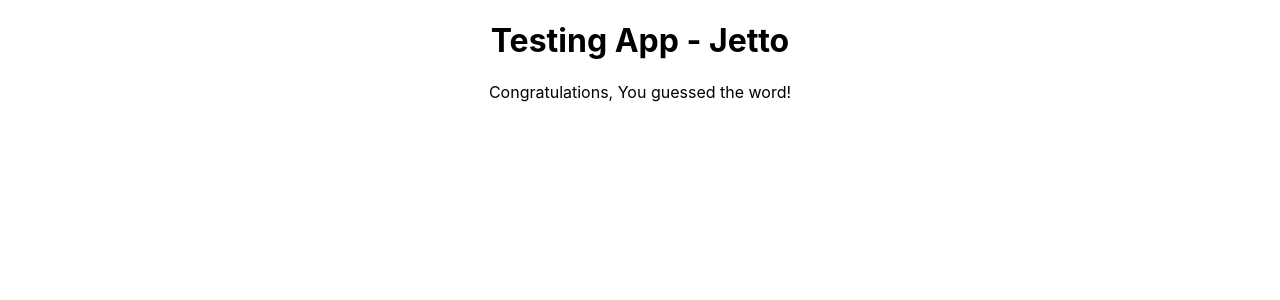
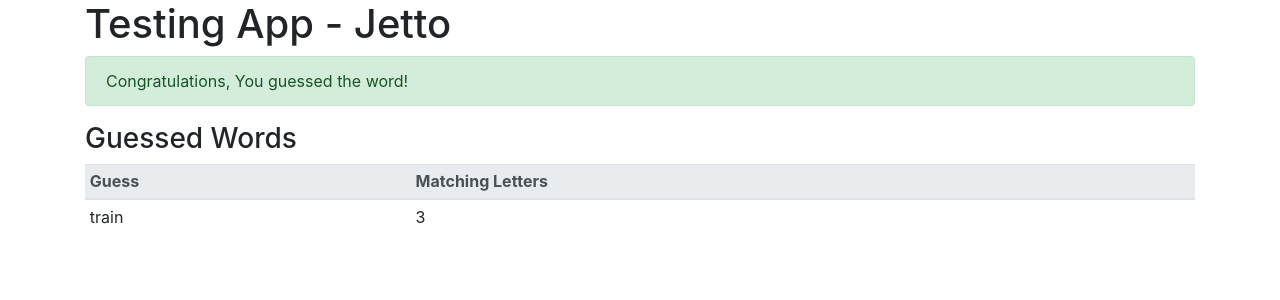
Before and after one commit to rupaklama/testing-demo, a React app: page / in a window 1280 px wide. Shown: the top 300 px of the page. Built offline with nearby package versions, Linux system fonts and the light colour scheme.

Commit message:
created GuessWords test file

```diff
--- a/package.json
+++ b/package.json
@@ -18,6 +18,7 @@
     "babel-plugin-named-asset-import": "^0.3.7",
     "babel-preset-react-app": "^10.0.0",
     "bfj": "^7.0.2",
+    "bootstrap": "^4.5.3",
     "camelcase": "^6.1.0",
     "case-sensitive-paths-webpack-plugin": "2.3.0",
     "css-loader": "4.3.0",
@@ -52,6 +53,7 @@
     "prop-types": "^15.7.2",
     "react": "^17.0.1",
     "react-app-polyfill": "^2.0.0",
+    "react-bootstrap": "^1.4.0",
     "react-dev-utils": "^11.0.0",
     "react-dom": "^17.0.1",
     "react-refresh": "^0.8.3",
--- a/src/App.css
+++ /dev/null
@@ -1,38 +0,0 @@
-.App {
-  text-align: center;
-}
-
-.App-logo {
-  height: 40vmin;
-  pointer-events: none;
-}
-
-@media (prefers-reduced-motion: no-preference) {
-  .App-logo {
-    animation: App-logo-spin infinite 20s linear;
-  }
-}
-
-.App-header {
-  background-color: #282c34;
-  min-height: 100vh;
-  display: flex;
-  flex-direction: column;
-  align-items: center;
-  justify-content: center;
-  font-size: calc(10px + 2vmin);
-  color: white;
-}
-
-.App-link {
-  color: #61dafb;
-}
-
-@keyframes App-logo-spin {
-  from {
-    transform: rotate(0deg);
-  }
-  to {
-    transform: rotate(360deg);
-  }
-}
--- a/src/components/App.js
+++ b/src/components/App.js
@@ -1,12 +1,16 @@
 import React from 'react'
-import '../App.css';
+
 import Congrats from './Congrats';
+import GuessedWords from './GuessedWords';
 
 function App() {
   return (
-    <div className="App">
+    <div className="container">
       <h1>Testing App - Jetto</h1>
       <Congrats success={true} />
+      <GuessedWords guessedWords={[
+        { guessedWord: 'train', letterMatchCount: 3 }
+      ]} />
     </div>
   )
 }
--- a/src/components/Congrats.js
+++ b/src/components/Congrats.js
@@ -8,7 +8,7 @@ import PropTypes from 'prop-types';
 const Congrats = (props) => {
   if (props.success) {
     return (
-      <div data-test='component-congrats'>
+      <div data-test='component-congrats' className="alert alert-success">
         <span data-test='congrats-message'>
           Congratulations, You guessed the word!
         </span>
--- a/src/components/GuessedWords.js
+++ b/src/components/GuessedWords.js
@@ -3,14 +3,42 @@ import PropTypes from 'prop-types'
 
 const GuessedWords = (props) => {
   let contents;
+
+  // if guessedWords prop is empty, show this text content
   if (props.guessedWords.length === 0) {
     contents = (
       <span data-test="guess-instructions">
         Try to guess the secret word!
       </span>
     )
+  } else {
+    // else if guessedWords prop is not empty, map & show this text content
+    const guessedWordsRows = props.guessedWords.map((word, index) => (
+      <tr data-test="guessed-word" key={index}>
+        <td>{word.guessedWord}</td>
+        <td>{word.letterMatchCount}</td>
+      </tr>
+    ))
+    contents = (
+      <div data-test="guessed-words">
+        <h3>Guessed Words</h3>
+        <table className="table table-sm">
+          <thead className="thead-light">
+            <tr>
+              <th>Guess</th>
+              <th>Matching Letters</th>
+            </tr>
+          </thead>
+          <tbody>
+            { guessedWordsRows }
+          </tbody>
+        </table>
+      </div>
+    )
   }
 
+
+  // display one of the content above
   return (
     <div data-test='component-guessed-words'>
       { contents }
--- a/src/index.js
+++ b/src/index.js
@@ -1,3 +1,4 @@
+import 'bootstrap/dist/css/bootstrap.min.css';
 import React from 'react';
 import ReactDOM from 'react-dom';
 import './index.css';
```
Also changed, not shown: 2 other files (tests, documents, lock files or other folders).
